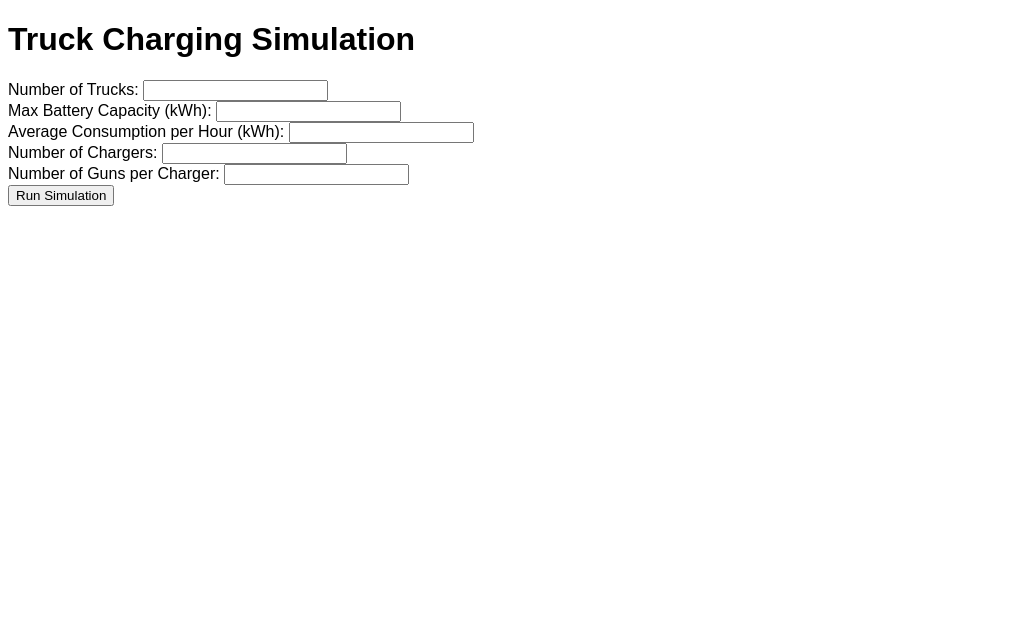
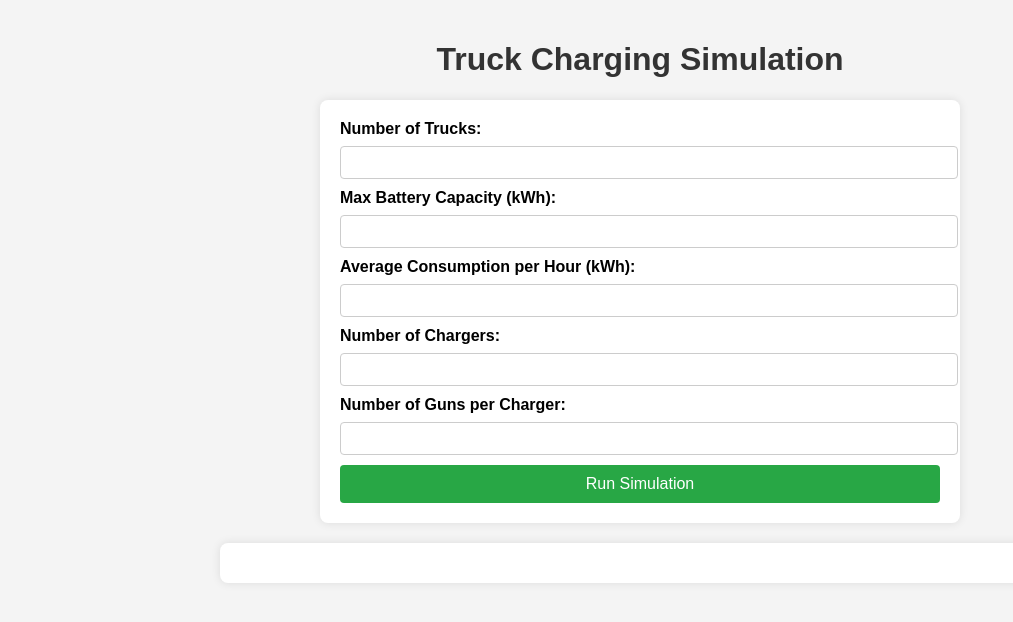
Before and after one commit to zebraelectronics/truck_charging_simulation, a Flask app: page / in a window 1280 px wide. Shown: the top 622 px of the page, without its empty margins (0-1013 px from the left). Run offline with Flask 3, Linux system fonts and the light colour scheme.

Commit message:
Prepare project for deployment

```diff
--- a/templates/index.html
+++ b/templates/index.html
@@ -7,24 +7,77 @@
     <style>
         body {
             font-family: Arial, sans-serif;
+            margin: 0;
+            padding: 20px;
+            background-color: #f4f4f4;
+        }
+        h1, h2 {
+            text-align: center;
+            color: #333;
+        }
+        form {
+            max-width: 600px;
+            margin: 0 auto 20px auto;
+            padding: 20px;
+            background-color: #fff;
+            border-radius: 8px;
+            box-shadow: 0 0 10px rgba(0, 0, 0, 0.1);
+        }
+        form label {
+            display: block;
+            margin-bottom: 8px;
+            font-weight: bold;
+        }
+        form input {
+            width: 100%;
+            padding: 8px;
+            margin-bottom: 10px;
+            border: 1px solid #ccc;
+            border-radius: 4px;
+        }
+        form button {
+            width: 100%;
+            padding: 10px;
+            background-color: #28a745;
+            color: white;
+            border: none;
+            border-radius: 4px;
+            cursor: pointer;
+            font-size: 16px;
+        }
+        form button:hover {
+            background-color: #218838;
         }
         #result {
-            margin-top: 20px;
+            max-width: 800px;
+            margin: 20px auto;
+            padding: 20px;
+            background-color: #fff;
+            border-radius: 8px;
+            box-shadow: 0 0 10px rgba(0, 0, 0, 0.1);
         }
         table {
             width: 100%;
             border-collapse: collapse;
-            margin-bottom: 20px;
+            margin: 20px 0;
+            text-align: center;
         }
         table, th, td {
-            border: 1px solid black;
+            border: 1px solid #ddd;
         }
         th, td {
-            padding: 8px;
-            text-align: center;
+            padding: 12px;
+        }
+        th {
+            background-color: #f8f8f8;
         }
         .red-text {
             color: red;
+        }
+        .chart-container {
+            width: 100%;
+            margin: 0 auto;
+            text-align: center;
         }
     </style>
 </head>
@@ -65,20 +118,22 @@
                             <thead>
                                 <tr>
                                     <th>Status</th>
-                                    ${Object.keys(result.total_times).map(truck => `<th>${truck}</th>`).join('')}
+                                    ${Object.keys(result.total_times).sort().map(truck => `<th>${truck}</th>`).join('')}
                                 </tr>
                             </thead>
                             <tbody>
                                 ${['Running', 'Charging', 'Waiting', 'Idle'].map(status => `
                                     <tr>
                                         <td>${status}</td>
-                                        ${Object.values(result.total_times).map(counters => `<td class="${status === 'Waiting' && counters[status] > 0 ? 'red-text' : ''}">${(counters[status] / 60).toFixed(2)}</td>`).join('')}
+                                        ${Object.keys(result.total_times).sort().map(truck => `<td class="${status === 'Waiting' && result.total_times[truck][status] > 0 ? 'red-text' : ''}">${(result.total_times[truck][status] / 60).toFixed(2)}</td>`).join('')}
                                     </tr>
                                 `).join('')}
                             </tbody>
                         </table>
                         <h2>Load Profile</h2>
-                        <canvas id="loadProfileChart"></canvas>
+                        <div class="chart-container">
+                            <canvas id="loadProfileChart"></canvas>
+                        </div>
                         <div>Total Daily Energy Consumption: ${result.load_profile.reduce((acc, hour) => acc + hour.total_energy, 0).toFixed(2)} kWh</div>
                         <a href="${result.csv_url}">Download Simulation CSV</a><br>
                         <a href="${result.load_profile_url}">Download Load Profile CSV</a><br>
```
